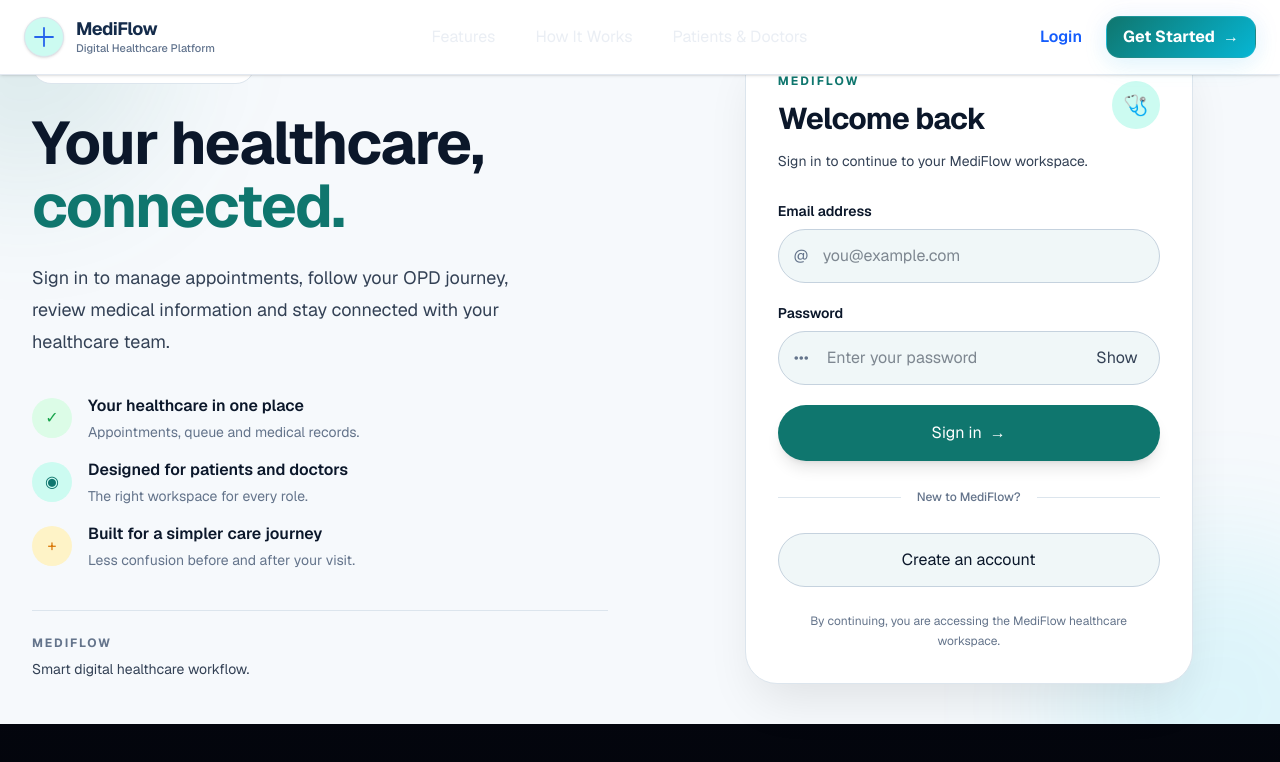
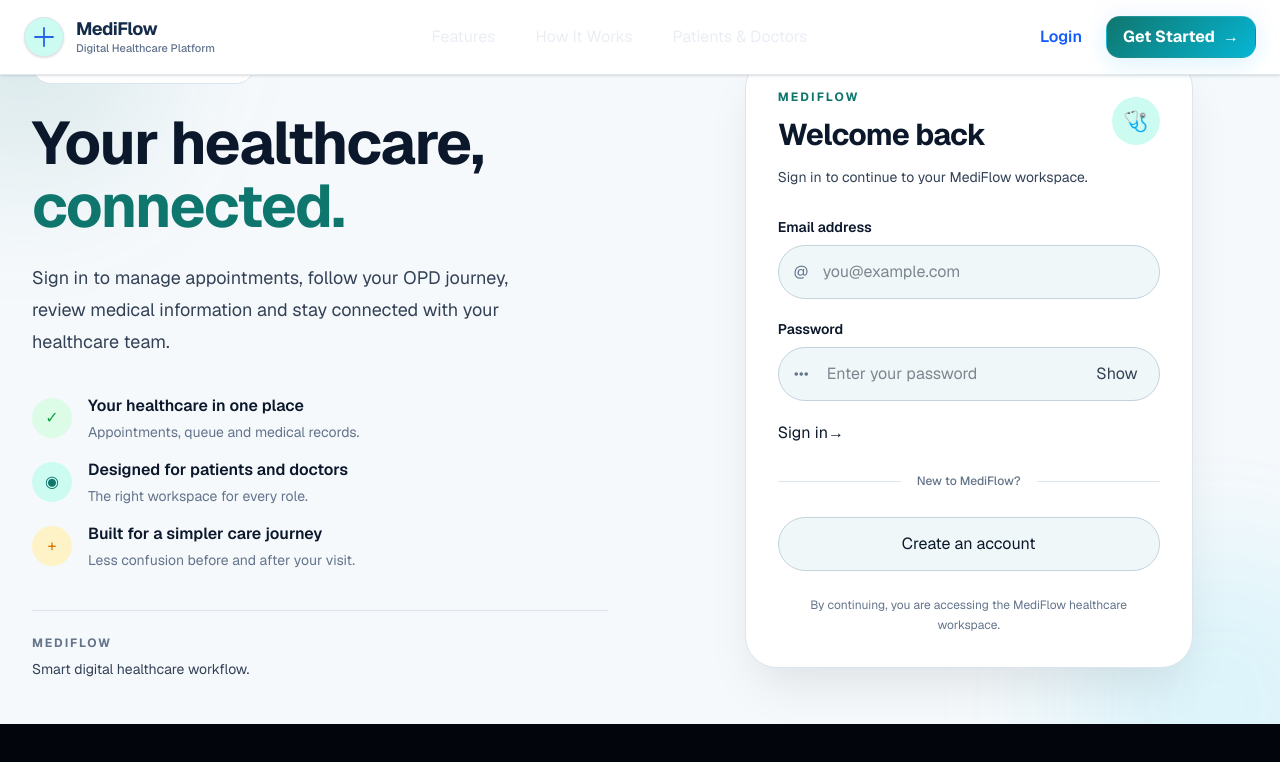
Before and after one commit to subhamd2507-dot/mediflow, a Next.js app: page /login in a window 1280 px wide. Shown: the top 762 px of the page. Built offline with nearby package versions, Linux system fonts and the light colour scheme; no server answers.

Commit message:
Nov 6, 2026, 11:08 AM

```diff
--- a/app/login/page.tsx
+++ b/app/login/page.tsx
@@ -377,7 +377,7 @@ export default function LoginPage() {
                 <button
                   type="submit"
                   disabled={loading}
-                  className="mt-2 flex w-full items-center justify-center gap-2 rounded-2xl bg-[var(--primary)] px-6 py-4 text-sm font-bold text-white shadow-lg shadow-[var(--primary)]/15 transition hover:-translate-y-0.5 hover:opacity-95 disabled:cursor-not-allowed disabled:opacity-60"
+
                 >
 
                   {loading ? (
```
